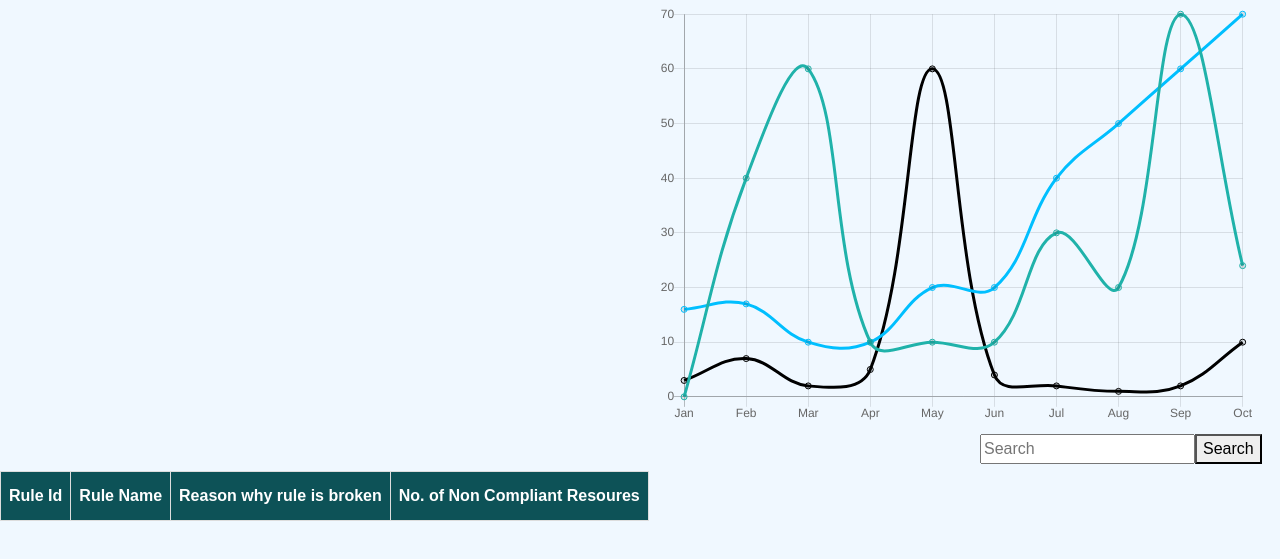
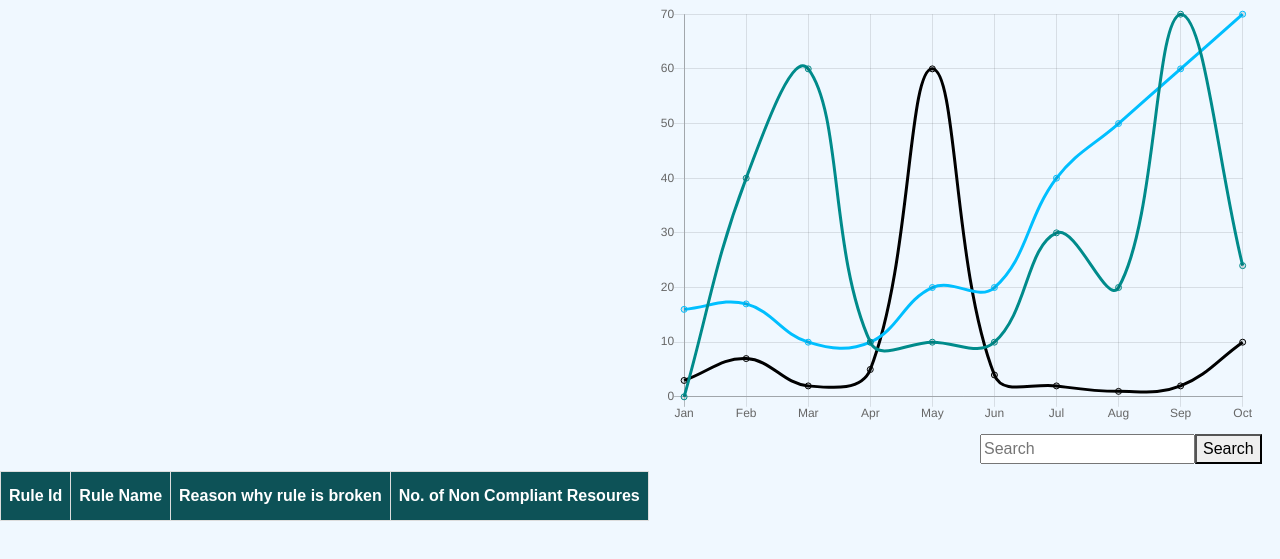
Before and after one commit to struan-robertson/compliance-dash-vanilla, a website: page src/index.html in a window 1280 px wide. Shown: the part 105-664 px from the top of the page. Drawn offline with nearby package versions, Linux system fonts and the light colour scheme; no server answers; sample sign-in values are in the browser's storage.

Commit message:
Update index.html

```diff
--- a/src/index.html
+++ b/src/index.html
@@ -128,7 +128,7 @@
 						labels: xValues,
 						datasets: [{
 							data: [0,40,60,10,10,10,30,20,70,24],
-							borderColor: "rgb(32,178,170",
+							borderColor: "rgb(0,139,139)",
 							fill: false
 						}, {
 							data: [16,17,10,10,20,20,40,50,60,70],
```
